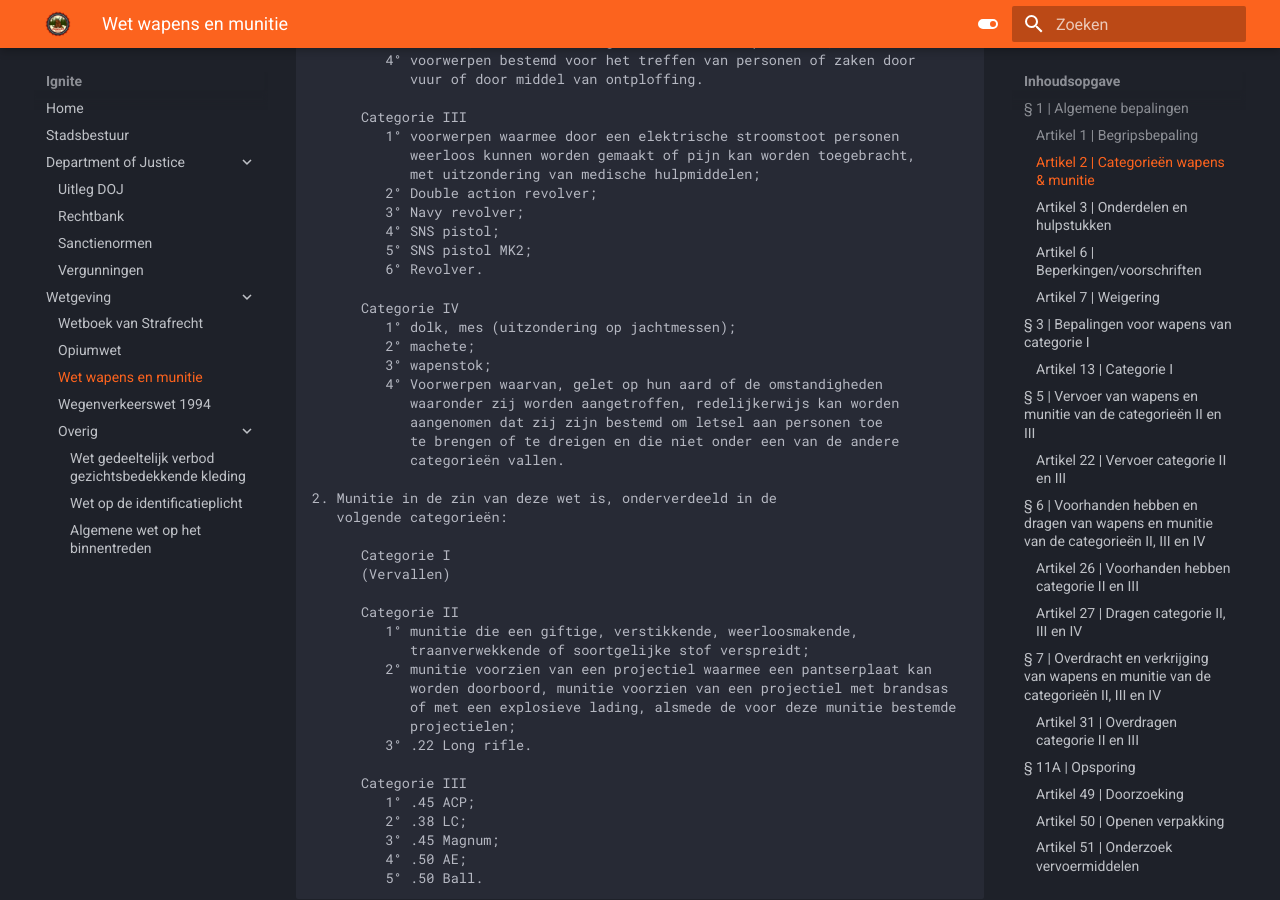
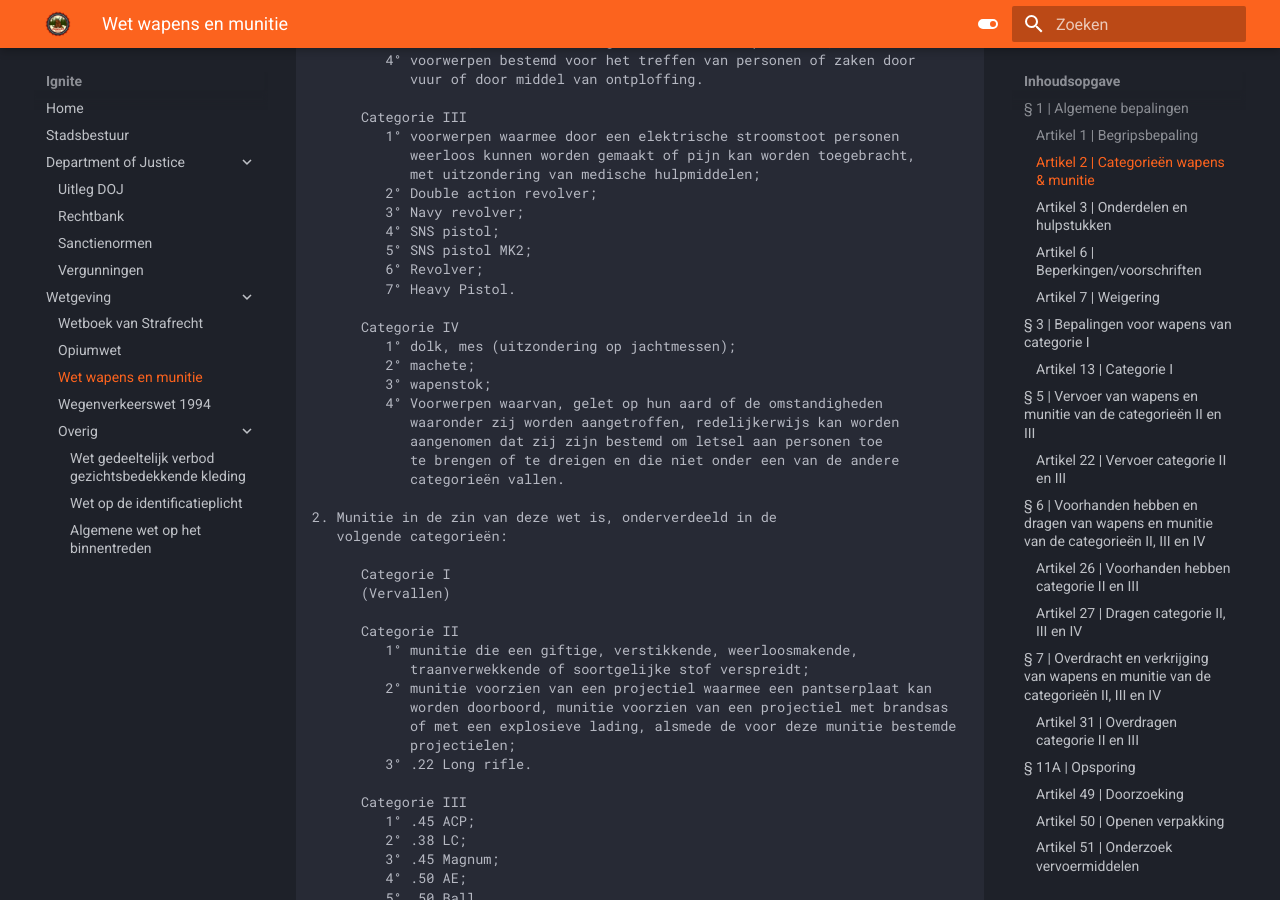
Before and after one commit to NLDenny/wetboek, an MkDocs documentation site: the page built from docs/Wetgeving/wwm.md, in a window 1280 px wide and 900 px high, scrolled down 961 px. Built offline with MkDocs 1.6.1 and Material for MkDocs 9.7.7, drawn with Linux system fonts in a browser that asks for light colours.

Commit message:
Update wwm.md

```diff
--- a/docs/Wetgeving/wwm.md
+++ b/docs/Wetgeving/wwm.md
@@ -54,7 +54,8 @@ In deze wet wordt verstaan onder:
          3° Navy revolver;
          4° SNS pistol;
          5° SNS pistol MK2;
-         6° Revolver.
+         6° Revolver;
+         7° Heavy Pistol.
 
       Categorie IV
          1° dolk, mes (uitzondering op jachtmessen);
```
